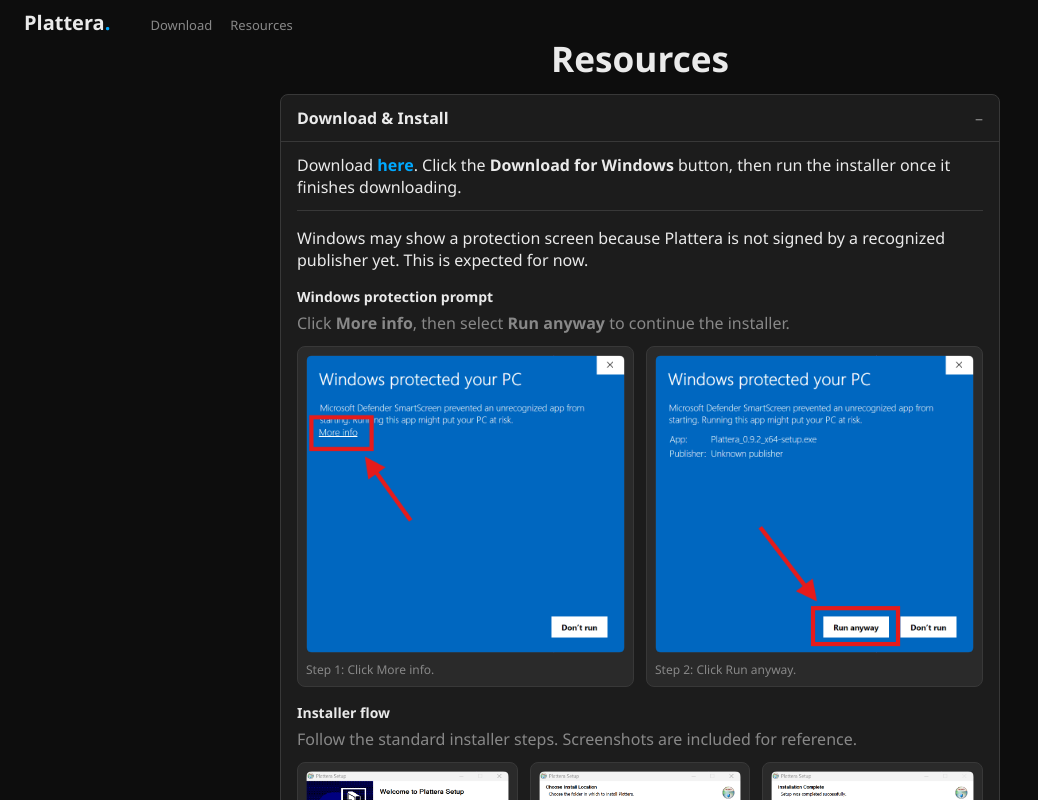
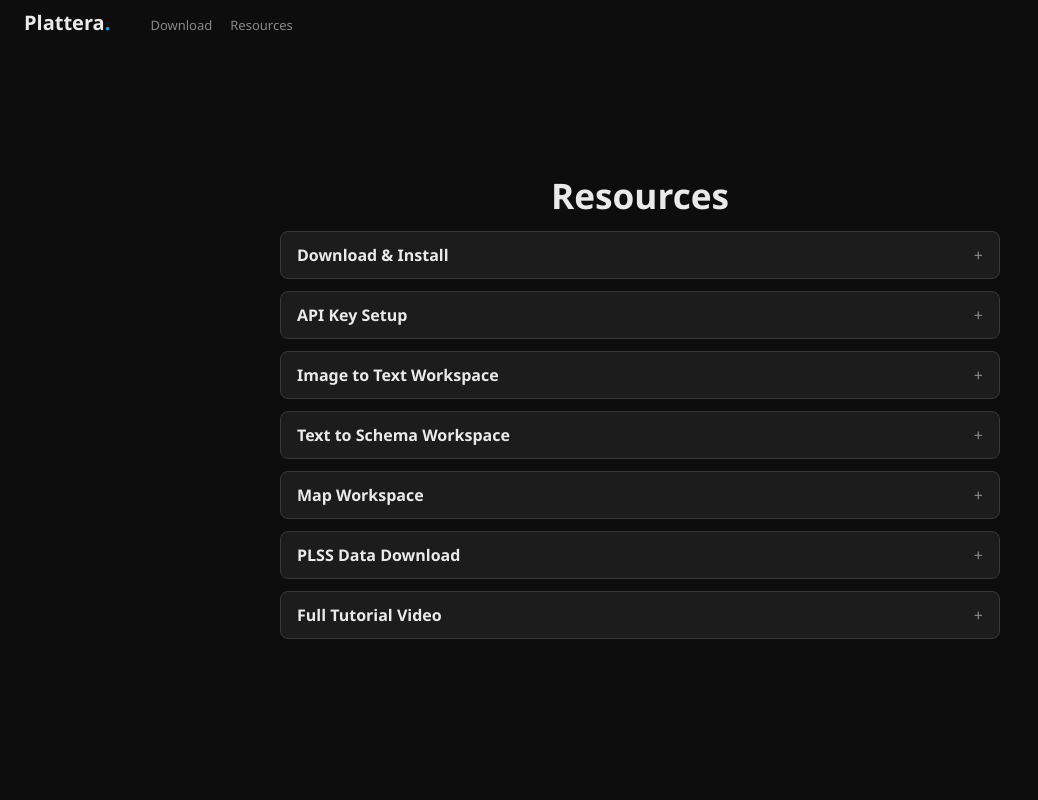
Before and after one commit to bwanedead/Plattera, a Next.js app in the folder website/: page /resources in a window 1280 px wide. Shown: the top 800 px of the page, without its empty margins (0-1038 px from the left). Built offline with nearby package versions, Linux system fonts and the light colour scheme.

Commit message:
website updates

```diff
--- a/website/app/resources/page.module.css
+++ b/website/app/resources/page.module.css
@@ -163,7 +163,13 @@
 .stepImages {
   display: grid;
   gap: 12px;
-  grid-template-columns: repeat(auto-fit, minmax(220px, 1fr));
+  grid-template-columns: repeat(auto-fit, minmax(320px, 1fr));
+}
+
+.downloadImages {
+  display: grid;
+  gap: 12px;
+  grid-template-columns: repeat(auto-fit, minmax(320px, 1fr));
 }
 
 .stepImages figure {
@@ -176,7 +182,20 @@
 
 .stepImages img {
   width: 100%;
-  height: auto;
+  height: 270px;
+  object-fit: contain;
+  display: block;
+  border-radius: 6px;
+}
+
+.tallImage {
+  height: 320px;
+}
+
+.downloadImages img {
+  width: 100%;
+  height: 270px;
+  object-fit: contain;
   display: block;
   border-radius: 6px;
 }
--- a/website/app/resources/page.tsx
+++ b/website/app/resources/page.tsx
@@ -18,7 +18,7 @@
       <main className={styles.hero}>
         <h1>Resources</h1>
         <div className={styles.accordion}>
-          <details className={styles.panel} open>
+          <details className={styles.panel}>
             <summary className={styles.summary}>Download &amp; Install</summary>
             <div className={styles.panelBody}>
               <p className={styles.lead}>
@@ -37,7 +37,7 @@
                   Click <strong>More info</strong>, then select{" "}
                   <strong>Run anyway</strong> to continue the installer.
                 </p>
-                <div className={styles.stepImages}>
+                <div className={styles.downloadImages}>
                   <figure>
                     <img
                       src="/assets/images/screenshots/installation/install_windows_protected_machine_screen_more_info_arrow_first.png"
@@ -61,7 +61,7 @@
                   Follow the standard installer steps. Screenshots are included
                   for reference.
                 </p>
-                <div className={styles.stepImages}>
+                <div className={styles.downloadImages}>
                   <figure>
                     <img
                       src="/assets/images/screenshots/installation/welcome_plattera_setup_arrow_third.png"
@@ -177,6 +177,7 @@
                 <div className={styles.stepImages}>
                   <figure>
                     <img
+                      className={styles.tallImage}
                       src="/assets/images/screenshots/api_key/click_billing_fourth.png"
                       alt="OpenAI billing section highlighted"
                     />
@@ -250,9 +251,27 @@
             </div>
           </details>
           <details className={styles.panel}>
-            <summary className={styles.summary}>Application Walkthrough</summary>
+            <summary className={styles.summary}>Image to Text Workspace</summary>
             <div className={styles.panelBody}>
-              <p>Steps and usage details will go here.</p>
+              <p>Content will go here.</p>
+            </div>
+          </details>
+          <details className={styles.panel}>
+            <summary className={styles.summary}>Text to Schema Workspace</summary>
+            <div className={styles.panelBody}>
+              <p>Content will go here.</p>
+            </div>
+          </details>
+          <details className={styles.panel}>
+            <summary className={styles.summary}>Map Workspace</summary>
+            <div className={styles.panelBody}>
+              <p>Content will go here.</p>
+            </div>
+          </details>
+          <details className={styles.panel}>
+            <summary className={styles.summary}>PLSS Data Download</summary>
+            <div className={styles.panelBody}>
+              <p>Content will go here.</p>
             </div>
           </details>
           <details className={styles.panel}>
```
Also changed, not shown: website/app/page.module.css (+5 -5 lines).
